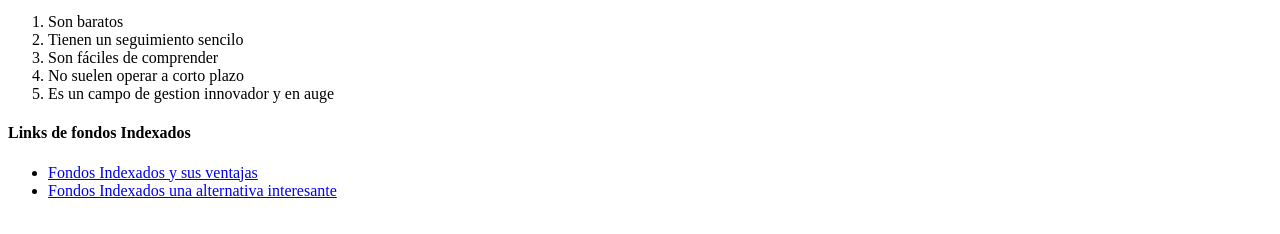
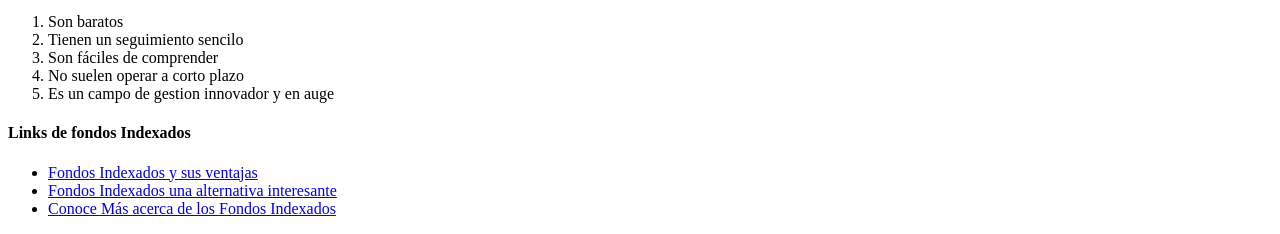
Before and after one commit to PauloBustamante21/PauloBustamante21.GITHUB.IO, a plain HTML site: page INDEX.HTML in a window 1280 px wide. Shown: the part 817-1051 px from the top of the page. Drawn offline with Linux system fonts and the light colour scheme.

Commit message:
Update INDEX.HTML

```diff
--- a/INDEX.HTML
+++ b/INDEX.HTML
@@ -32,3 +32,4 @@ alt="Grafica"   width="200">
 <ul>
                         <li><a href="https://www.bbva.com/es/fondos-indexados-ventajas-tienen/"> Fondos Indexados y sus ventajas</a></li>
                         <li> <a href="https://www.ennaranja.com/inversores/inversion-inversores/los-fondos-indexados-una-alternativa-interesante-inversion/"> Fondos Indexados una alternativa interesante</a></li>
+                        <li> <a href="https://dinerobolsa.com/invertir-fondos-indexados/">Conoce Más acerca de los Fondos Indexados</a></li>
```
